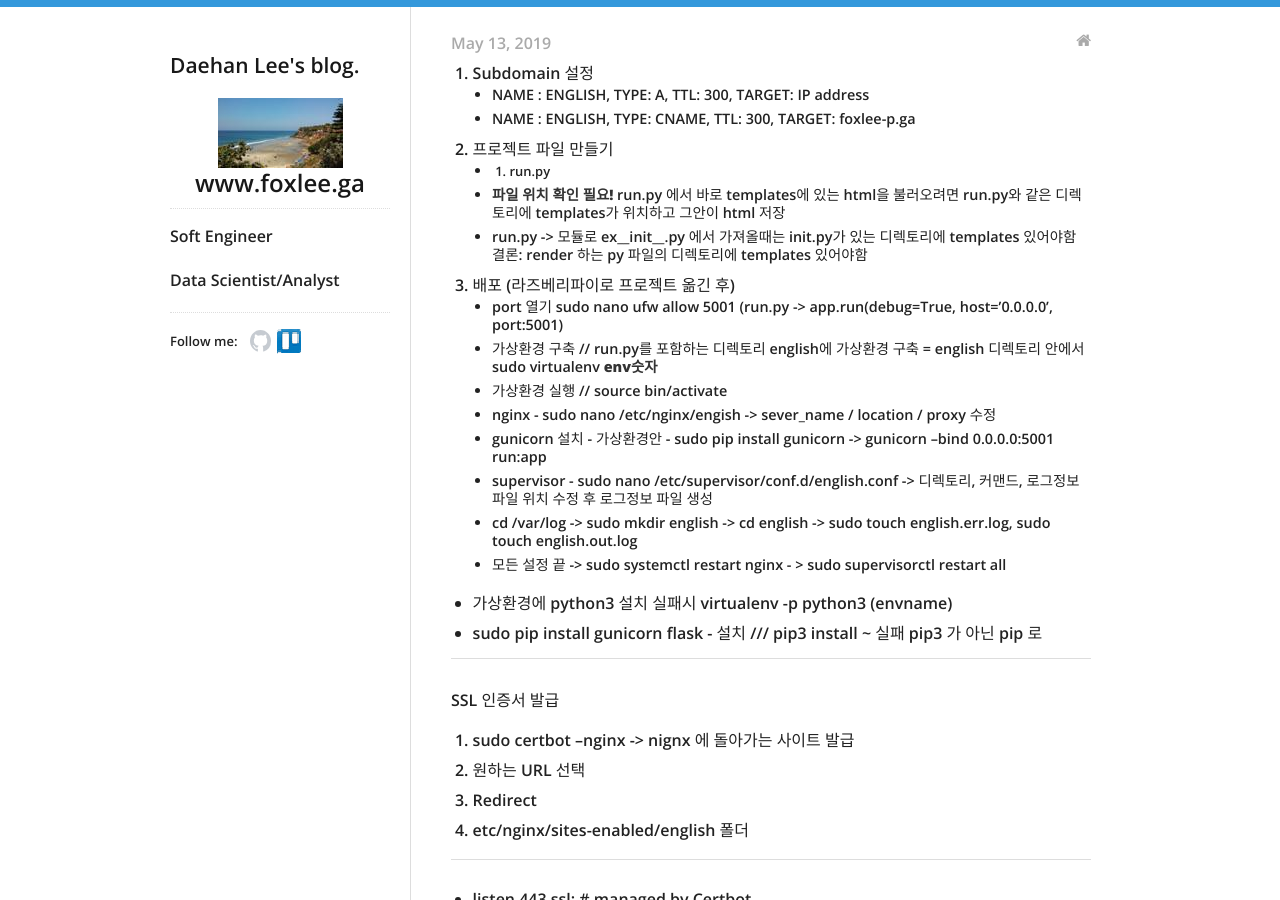
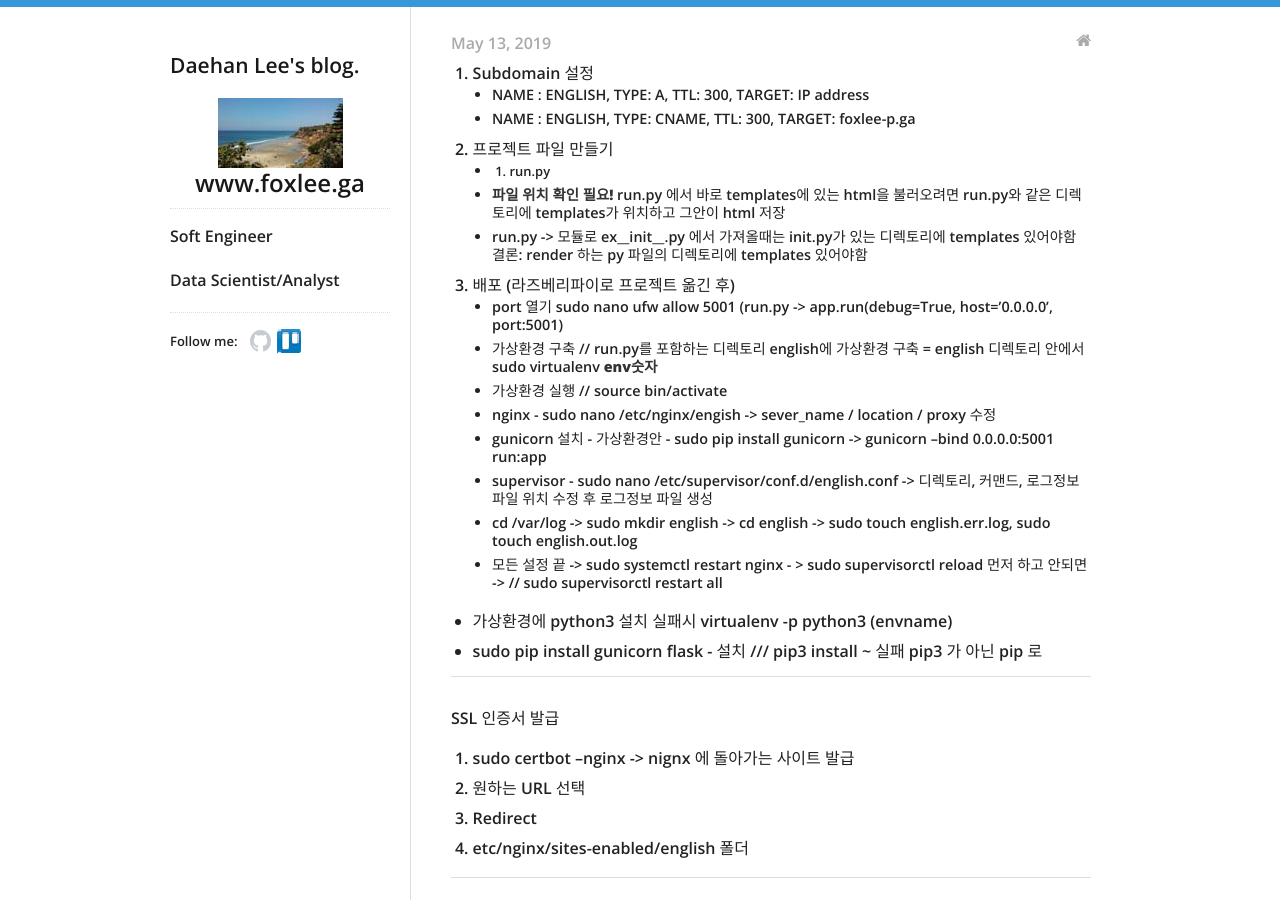
Before and after one commit to daehan0226/Study, a Jekyll site: the page built from _posts/2019-05-13-Flask_review.md, in a window 1280 px wide and 900 px high. Built offline with Jekyll 4.4.1, drawn with Linux system fonts in a browser that asks for light colours.

Commit message:
Update 2019-05-13-Flask_review.md

```diff
--- a/_posts/2019-05-13-Flask_review.md
+++ b/_posts/2019-05-13-Flask_review.md
@@ -25,7 +25,7 @@ categories:
  - gunicorn 설치 - 가상환경안 - sudo pip install gunicorn -> gunicorn --bind 0.0.0.0:5001 run:app
  - supervisor - sudo nano /etc/supervisor/conf.d/english.conf -> 디렉토리, 커맨드, 로그정보파일 위치 수정 후 로그정보 파일 생성
  - cd /var/log -> sudo mkdir english -> cd english -> sudo touch english.err.log, sudo touch english.out.log
- - 모든 설정 끝 -> sudo systemctl restart nginx - > sudo supervisorctl restart all
+ - 모든 설정 끝 -> sudo systemctl restart nginx - > sudo supervisorctl reload 먼저 하고 안되면 -> // sudo supervisorctl restart all
 
 * 가상환경에 python3 설치 실패시 virtualenv -p python3 (envname)
 * sudo pip install gunicorn flask - 설치 /// pip3 install ~ 실패 pip3 가 아닌 pip 로
```
